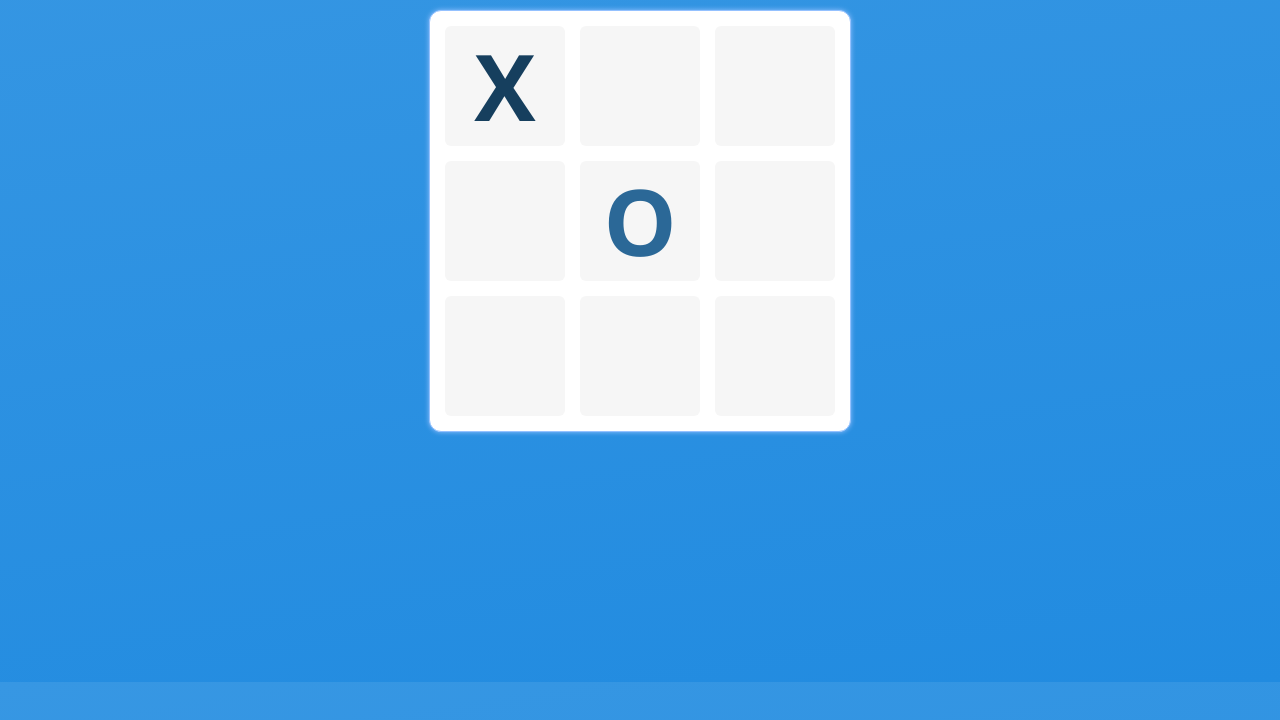
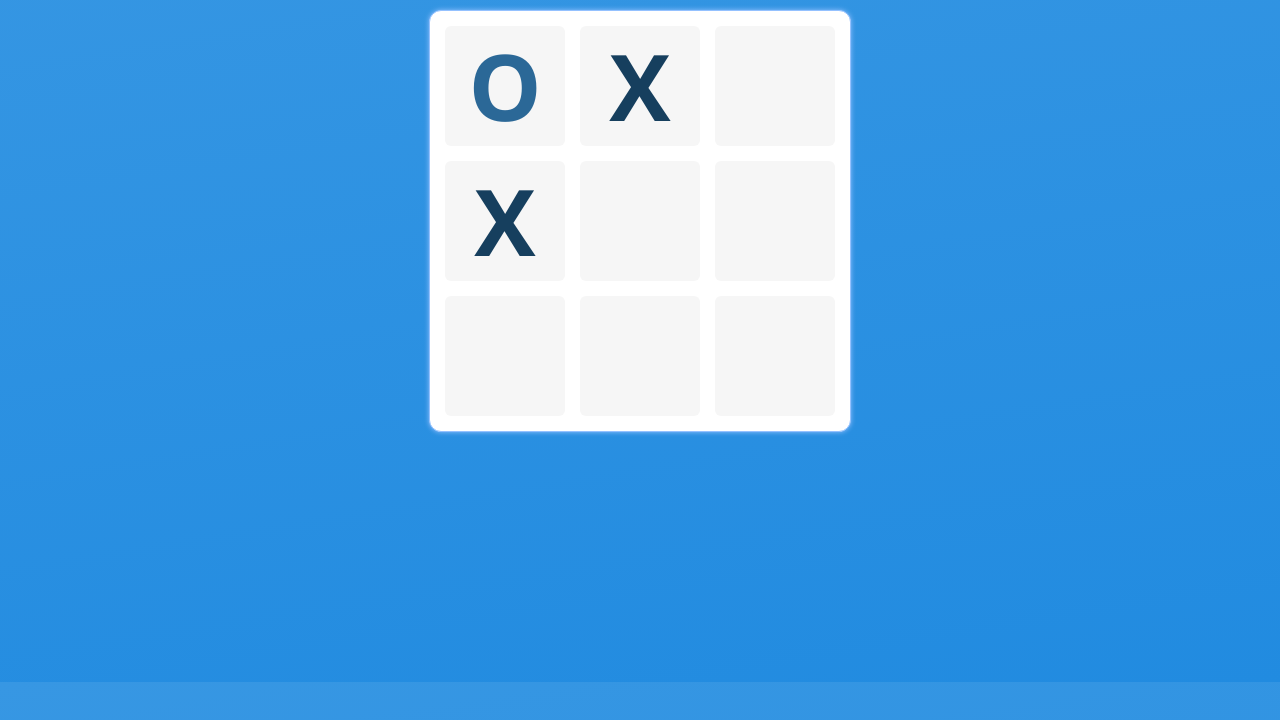
Before and after one commit to kaiku/tic-tac-toe, a plain HTML site: page index.html in a window 1280 px wide. Both pictures are taken after a click on the element 505 px from the left and 204 px from the top of the page. Shown: the part 118-838 px from the top of the page. Drawn offline with nearby package versions, Linux system fonts and the light colour scheme.

Commit message:
Don't autostart when AI starts; increase depth

```diff
--- a/ttt-implementation.js
+++ b/ttt-implementation.js
@@ -1,5 +1,5 @@
 $(function() {
-  var myBoard = $('#tic-tac-toe').ttt('human', 'ai'),
+  var myBoard = $('#tic-tac-toe').ttt('ai', 'human', {autostart: false}),
       myCells = myBoard.find('.board-cell');
 
   // Handle cell clicking.
@@ -51,4 +51,7 @@ $(function() {
   $('#reset').on('click', function() {
     myBoard.trigger($.Event('ttt.api.reset'));
   });
+
+  // Finally, trigger reset to kick things off.
+  myBoard.trigger($.Event('ttt.api.reset'));
 });
--- a/ttt.css
+++ b/ttt.css
@@ -154,7 +154,7 @@ h1 {
 
 .board.draw .board-cell:before,
 .board.win .board-cell:before {
-  color: #ccc !important;
+  color: #cfcfcf !important;
 }
 
 /* Win */
--- a/ttt.js
+++ b/ttt.js
@@ -8,12 +8,13 @@
    * ======================================================================== */
 
 
-  TicTacToe = function(element, player1, player2) {
+  TicTacToe = function(element, player1, player2, options) {
     var X = Board.X,
         O = Board.O
         self = this;
 
     this.$element = $(element);
+    this.options = $.extend({}, TicTacToe.DEFAULTS, options);
     this.board = null;
     this.currentPiece = X;
     this.players = {
@@ -30,7 +31,13 @@
       self.reset.call(self);
     });
 
-    this.reset();
+    if (this.options.autostart) {
+      this.reset();
+    }
+  };
+
+  TicTacToe.DEFAULTS = {
+    autostart: true
   };
 
   TicTacToe.prototype.constructor = TicTacToe;
@@ -452,7 +459,7 @@
     if (numAvailableMoves === 9) {
       move = Math.floor(Math.random() * numAvailableMoves);
     } else {
-      move = this.minimax(this.board, 4, true, -Infinity, Infinity)[1];
+      move = this.minimax(this.board, 6, true, -Infinity, Infinity)[1];
     }
 
     this.manager.move(move);
```
